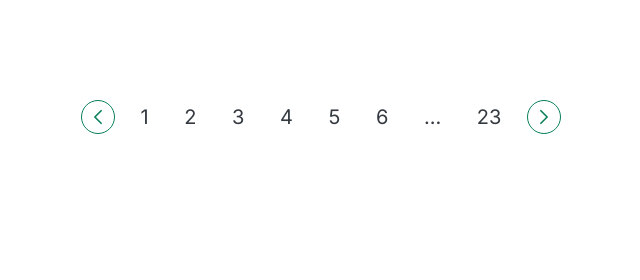
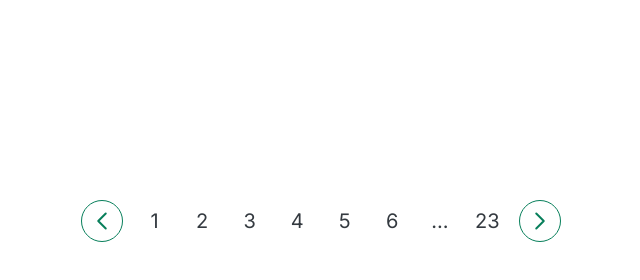
Before and after one commit to volkante/pagination-component, a plain HTML site: page index.html in a window 1280 px wide. Shown: the whole page, without its empty margins (319-959 px from the left). Drawn offline with Linux system fonts and the light colour scheme.

Commit message:
refactor pagination styles for improved layout and button design

```diff
--- a/style.css
+++ b/style.css
@@ -16,7 +16,7 @@ body {
 
 .pagination {
   width: 480px;
-  margin: 100px auto 0;
+  margin: 200px auto 0;
   display: flex;
   align-items: center;
   justify-content: space-between;
@@ -25,9 +25,9 @@ body {
 .btn {
   border: 1px solid #087f5b;
   background-color: #fff;
-  border-radius: 60%;
+  border-radius: 50%;
   cursor: pointer;
-  padding: 6px;
+  padding: 8px;
   display: flex;
   justify-content: center;
   align-items: center;
@@ -35,7 +35,7 @@ body {
 
 .icon {
   stroke: #087f5b;
-  width: 20px;
+  width: 24px;
 }
 
 .btn:hover {
@@ -49,11 +49,20 @@ body {
 a {
   text-decoration: none;
   color: #343a40;
-  padding: 6px 10px;
+  width: 32px;
+  height: 32px;
   border-radius: 50%;
+  display: flex;
+  justify-content: center;
+  align-items: center;
 }
 
 a:hover {
   background-color: #087f5b;
   color: #fff;
 }
+
+a:active {
+  background-color: #087f5b;
+  color: #fff;
+}
```
